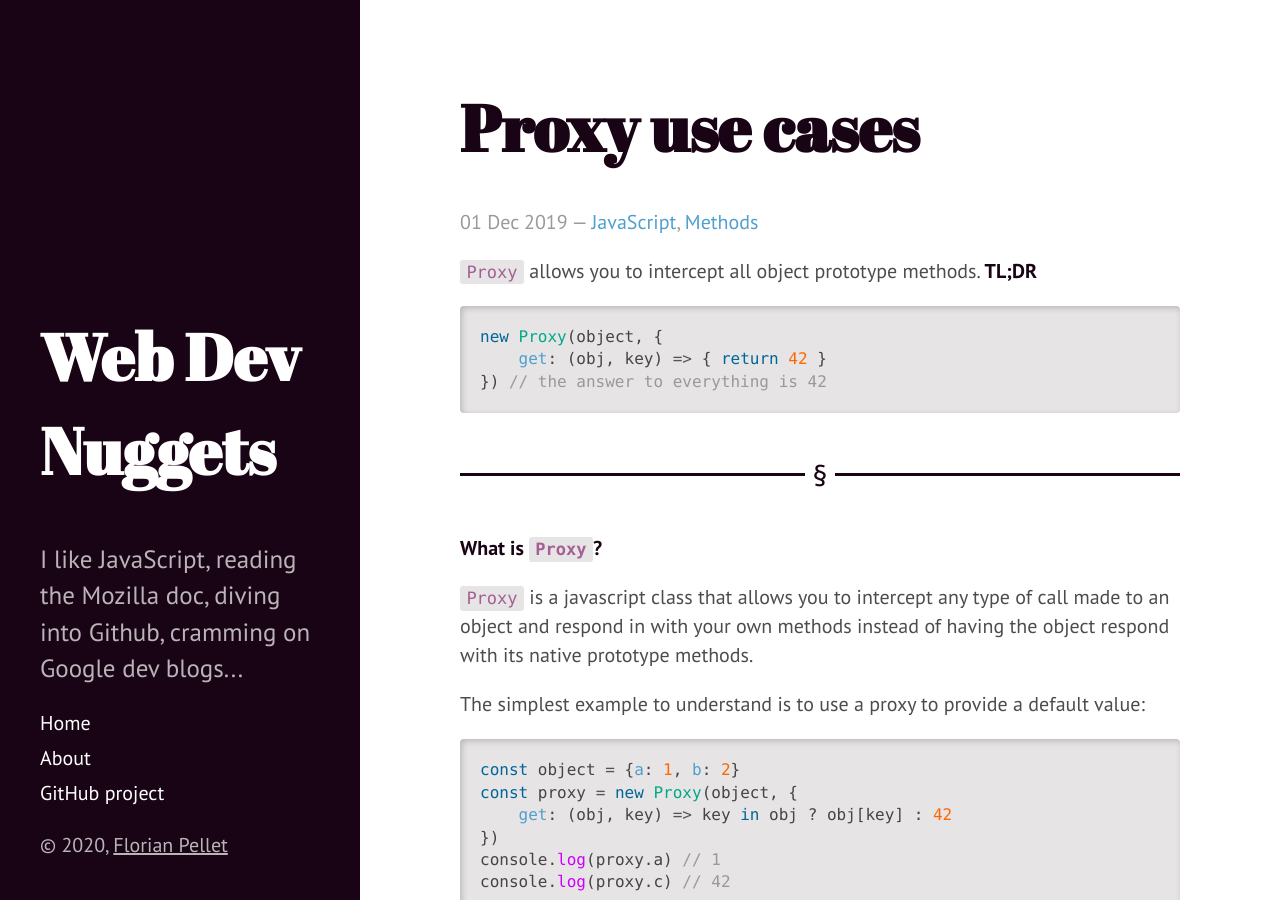
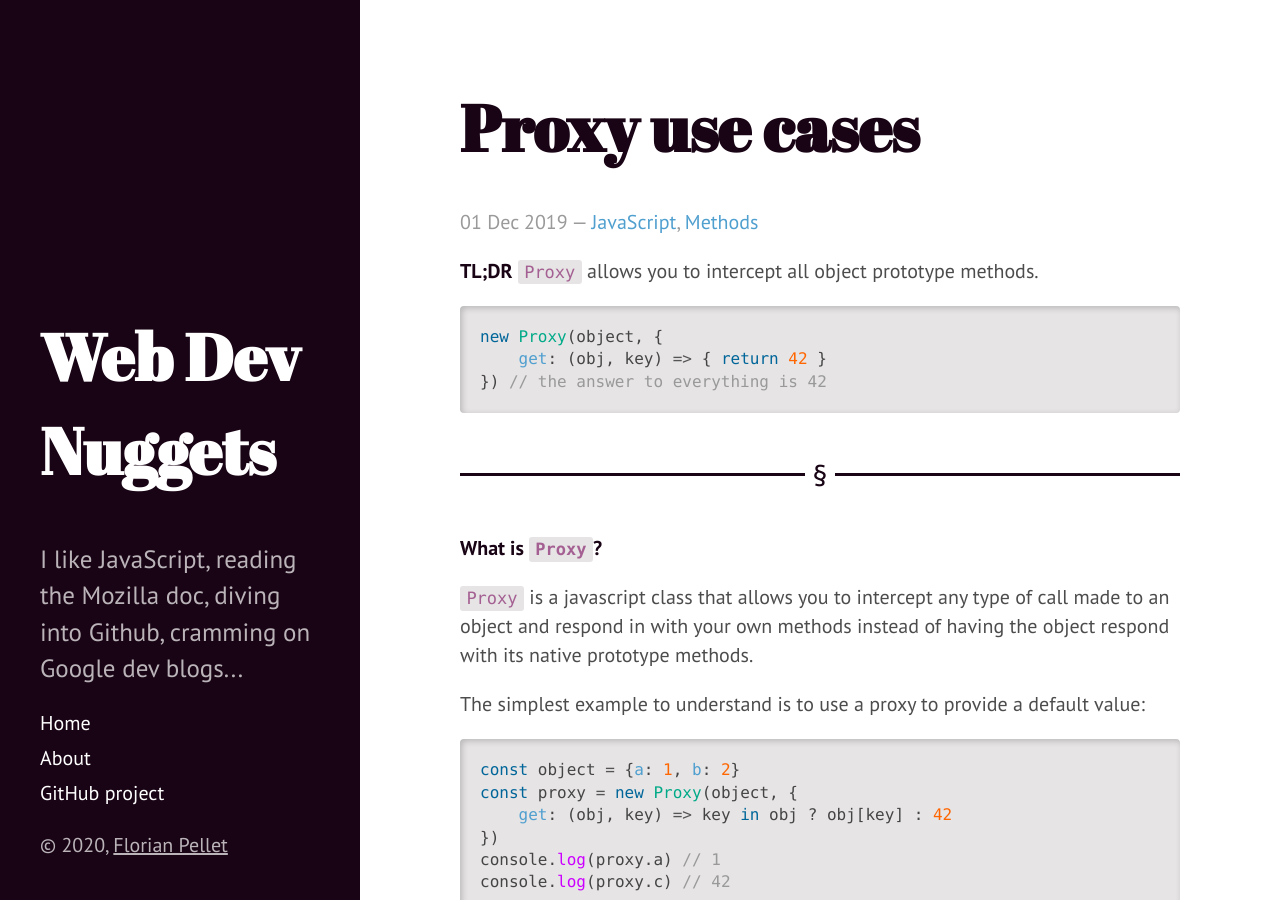
Before and after one commit to Sheraff/TIL, a Jekyll site: the page built from _posts/2019-12-01-Proxy-use-cases.md, in a window 1280 px wide and 900 px high. Built offline with Jekyll 4.4.1, drawn with Linux system fonts in a browser that asks for light colours.

````diff
--- a/_posts/2019-12-01-Proxy-use-cases.md
+++ b/_posts/2019-12-01-Proxy-use-cases.md
@@ -3,8 +3,7 @@ layout: post
 title:  Proxy use cases
 tags:   ['JavaScript', 'Methods']
 ---
-`Proxy` allows you to intercept all object prototype methods.
-**TL;DR**
+**TL;DR** `Proxy` allows you to intercept all object prototype methods.
 ``` javascript
 new Proxy(object, {
     get: (obj, key) => { return 42 }
````
